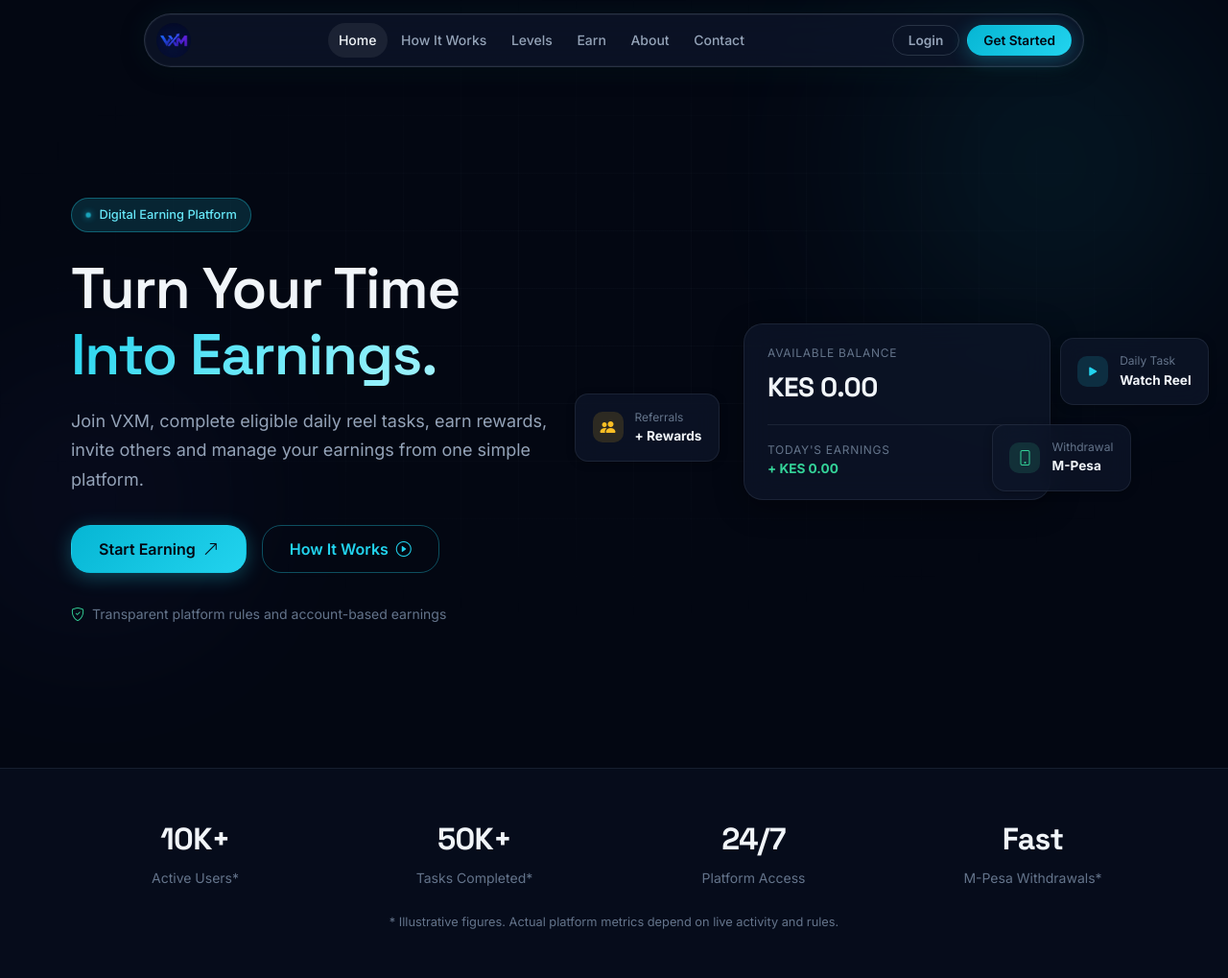
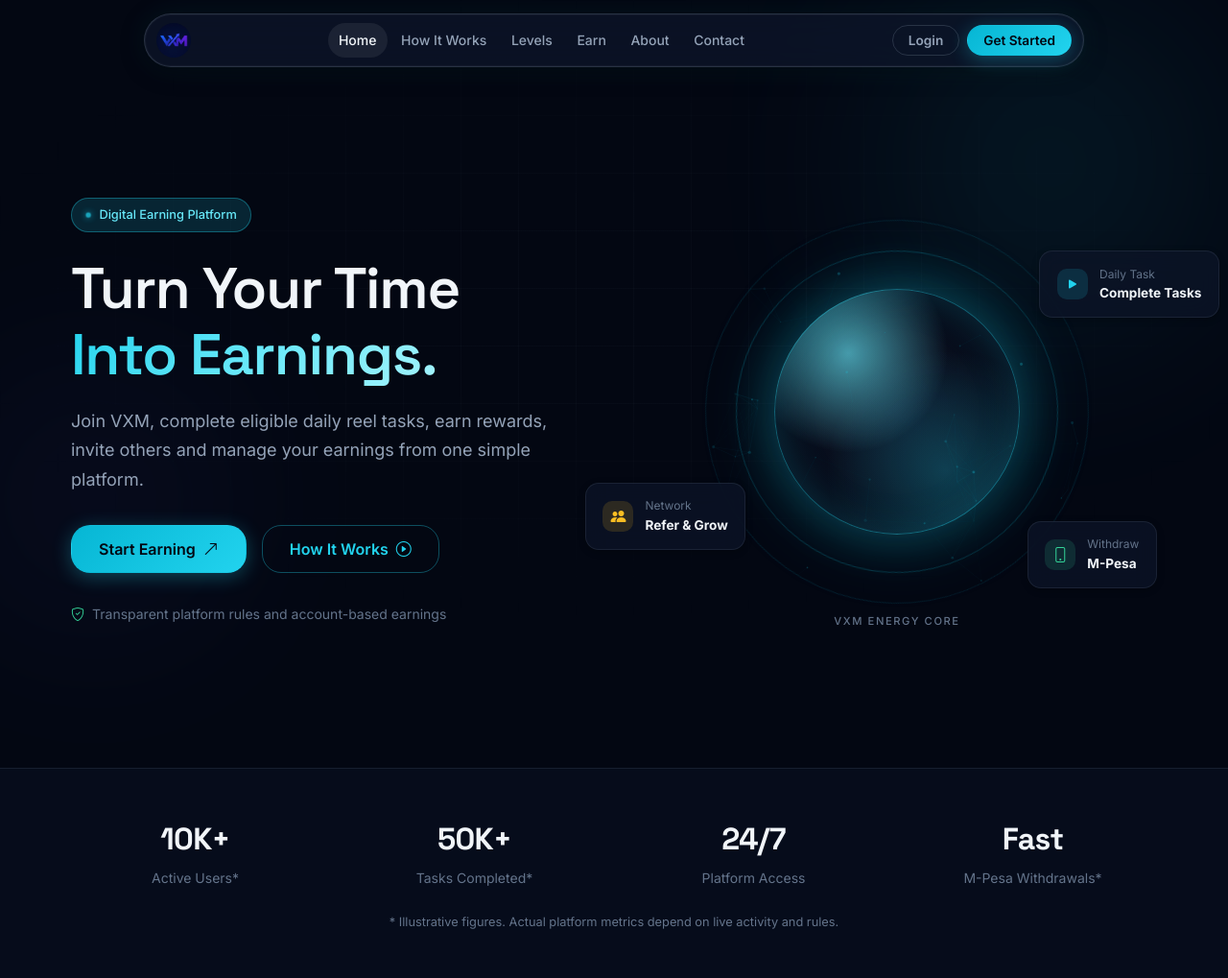
Before and after one commit to samsonnyaga474/VXM, a PHP site: page / in a window 1280 px wide. Shown: the top 1019 px of the page at 96% size. Run offline with PHP 8.4, Linux system fonts and the light colour scheme.

Commit message:
feat: complete VXM immersive redesign

```diff
--- a/assets/css/vxm.css
+++ b/assets/css/vxm.css
@@ -1178,3 +1178,76 @@ h4 { font-size: 1.125rem; }
   clip: rect(0,0,0,0);
   border: 0;
 }
+
+/* Final Experience Pass */
+.vxm-core-wrap {
+  position: relative; width: 100%; max-width: 400px; aspect-ratio: 1; margin: 0 auto;
+  perspective: 1200px; transform-style: preserve-3d;
+}
+#vxmCore {
+  position: relative; width: 100%; height: 100%; transform-style: preserve-3d;
+  will-change: transform, opacity;
+}
+.vxm-core-orb {
+  position: absolute; inset: 18%; border-radius: 50%;
+  background:
+    radial-gradient(circle at 30% 26%, rgba(103,232,249,0.65), transparent 40%),
+    radial-gradient(circle at 70% 74%, rgba(34,211,238,0.25), transparent 48%),
+    radial-gradient(circle at 50% 50%, rgba(15,23,42,0.94), #030712);
+  box-shadow: 0 0 55px rgba(34,211,238,0.3), 0 0 110px rgba(34,211,238,0.14), inset 0 0 40px rgba(34,211,238,0.2);
+  border: 1px solid rgba(34,211,238,0.42);
+}
+.vxm-core-ring {
+  position: absolute; inset: 8%; border-radius: 50%;
+  border: 1px solid rgba(34,211,238,0.22); animation: coreSpin 24s linear infinite;
+}
+.vxm-core-ring.outer {
+  inset: 0; border-color: rgba(34,211,238,0.12); animation-duration: 36s; animation-direction: reverse;
+}
+@keyframes coreSpin { from { transform: rotate(0deg); } to { transform: rotate(360deg); } }
+#vxmCoreCanvas {
+  position: absolute; inset: 0; width: 100%; height: 100%; border-radius: 50%;
+  pointer-events: none; opacity: 0.9;
+}
+.vxm-core-label {
+  position: absolute; bottom: -1.75rem; left: 0; right: 0; text-align: center;
+  font-size: 0.7rem; letter-spacing: 0.14em; text-transform: uppercase;
+  color: var(--text-muted); font-weight: 500;
+}
+.page-hero {
+  padding: calc(var(--nav-clearance) + 2.5rem) 0 3.5rem; position: relative; overflow: hidden;
+}
+.page-hero .page-hero-glow {
+  position: absolute; width: 50%; height: 60%; top: -10%; right: -10%;
+  background: radial-gradient(circle, rgba(34,211,238,0.1), transparent 70%); pointer-events: none;
+}
+.page-hero h1 {
+  font-family: var(--font-display); font-size: clamp(2rem, 4vw, 3rem); font-weight: 700;
+  line-height: 1.15; margin-bottom: 1rem;
+}
+.page-hero .lead {
+  font-size: 1.1rem; color: var(--text-secondary); max-width: 540px; line-height: 1.6;
+}
+.auth-shell {
+  min-height: 100vh; display: flex; align-items: center; justify-content: center;
+  padding: 2rem 1rem; background: var(--bg-deep); position: relative;
+}
+.auth-shell::before {
+  content: ''; position: absolute; inset: 0;
+  background:
+    radial-gradient(ellipse 60% 40% at 50% 0%, rgba(34,211,238,0.07), transparent),
+    radial-gradient(ellipse 40% 30% at 80% 80%, rgba(34,211,238,0.035), transparent);
+  pointer-events: none;
+}
+.auth-card {
+  width: 100%; max-width: 420px; background: var(--bg-card-solid);
+  border: 1px solid var(--border); border-radius: var(--radius-lg, 16px);
+  padding: 2.25rem; box-shadow: 0 20px 60px rgba(0,0,0,0.4); position: relative; z-index: 1;
+}
+@media (prefers-reduced-motion: reduce) {
+  .vxm-core-ring, .vxm-core-orb, #vxmCore { animation: none !important; transition: none !important; }
+  .reveal { opacity: 1 !important; transform: none !important; }
+}
+@media (max-width: 900px) {
+  .vxm-core-wrap { max-width: 250px; margin-top: 1.5rem; }
+}
--- a/assets/js/hero.js
+++ b/assets/js/hero.js
@@ -1,137 +1,143 @@
 /**
- * VXM Cinematic Scroll-Driven Hero
- * Lightweight canvas particles + GSAP ScrollTrigger sequence
- * Respects prefers-reduced-motion
+ * VXM Homepage Motion System — Final Experience Pass
+ * Coordinated: Mouse (local) + Scroll (narrative) + Time (ambient)
+ * Lightweight RAF. Respects reduced-motion and mobile.
  */
+(function () {
+  'use strict';
+  const reduced = window.matchMedia('(prefers-reduced-motion: reduce)').matches;
+  const isTouch = window.matchMedia('(hover: none) and (pointer: coarse)').matches;
+  const fine = window.matchMedia('(pointer: fine)').matches;
+  let scrollProgress = 0, targetScroll = 0;
+  let mouseX = 0, mouseY = 0, curMX = 0, curMY = 0;
+  const core = document.getElementById('vxmCore');
+  const layers = document.querySelectorAll('[data-parallax]');
+  const hero = document.getElementById('hero');
 
-(function () {
-  const reduced = window.matchMedia('(prefers-reduced-motion: reduce)').matches;
-
-  // ---------- Canvas ambient particles ----------
-  const canvas = document.getElementById('heroCanvas');
-  if (canvas) {
+  const canvas = document.getElementById('vxmCoreCanvas');
+  if (canvas && !reduced) {
     const ctx = canvas.getContext('2d');
-    let w, h, particles = [];
-    const COUNT = reduced ? 20 : 60;
-
+    let particles = [];
+    const COUNT = isTouch ? 18 : 42;
     function resize() {
-      w = canvas.width = window.innerWidth;
-      h = canvas.height = window.innerHeight;
+      const parent = canvas.parentElement;
+      if (!parent) return;
+      const rect = parent.getBoundingClientRect();
+      const dpr = Math.min(window.devicePixelRatio || 1, 2);
+      canvas.width = Math.floor(rect.width * dpr);
+      canvas.height = Math.floor(rect.height * dpr);
+      canvas.style.width = rect.width + 'px';
+      canvas.style.height = rect.height + 'px';
+      ctx.setTransform(dpr, 0, 0, dpr, 0, 0);
     }
-
-    function createParticles() {
+    function create() {
       particles = [];
+      const w = canvas.clientWidth || 400, h = canvas.clientHeight || 400;
       for (let i = 0; i < COUNT; i++) {
-        particles.push({
-          x: Math.random() * w,
-          y: Math.random() * h,
-          r: Math.random() * 1.8 + 0.4,
-          vx: (Math.random() - 0.5) * 0.3,
-          vy: (Math.random() - 0.5) * 0.3,
-          a: Math.random() * 0.4 + 0.1
-        });
+        particles.push({ x: Math.random()*w, y: Math.random()*h, r: Math.random()*1.4+0.3, vx: (Math.random()-0.5)*0.18, vy: (Math.random()-0.5)*0.18, a: Math.random()*0.28+0.05 });
       }
     }
-
     function draw() {
+      const w = canvas.clientWidth || 400, h = canvas.clientHeight || 400;
       ctx.clearRect(0, 0, w, h);
       for (const p of particles) {
-        p.x += p.vx;
-        p.y += p.vy;
+        p.x += p.vx; p.y += p.vy;
         if (p.x < 0 || p.x > w) p.vx *= -1;
         if (p.y < 0 || p.y > h) p.vy *= -1;
-        ctx.beginPath();
-        ctx.arc(p.x, p.y, p.r, 0, Math.PI * 2);
-        ctx.fillStyle = `rgba(56, 189, 248, ${p.a})`;
-        ctx.fill();
+        ctx.beginPath(); ctx.arc(p.x, p.y, p.r, 0, Math.PI*2);
+        ctx.fillStyle = 'rgba(34,211,238,' + p.a + ')'; ctx.fill();
       }
-      // subtle connecting lines
-      if (!reduced) {
-        for (let i = 0; i < particles.length; i++) {
-          for (let j = i + 1; j < particles.length; j++) {
-            const a = particles[i], b = particles[j];
-            const dx = a.x - b.x, dy = a.y - b.y;
-            const dist = Math.sqrt(dx * dx + dy * dy);
-            if (dist < 120) {
-              ctx.beginPath();
-              ctx.moveTo(a.x, a.y);
-              ctx.lineTo(b.x, b.y);
-              ctx.strokeStyle = `rgba(56, 189, 248, ${0.08 * (1 - dist / 120)})`;
-              ctx.stroke();
-            }
+      for (let i = 0; i < particles.length; i++) {
+        for (let j = i+1; j < particles.length; j++) {
+          const a = particles[i], b = particles[j];
+          const dx = a.x-b.x, dy = a.y-b.y, dist = Math.sqrt(dx*dx+dy*dy);
+          if (dist < 90) {
+            ctx.beginPath(); ctx.moveTo(a.x, a.y); ctx.lineTo(b.x, b.y);
+            ctx.strokeStyle = 'rgba(34,211,238,' + (0.05*(1-dist/90)) + ')'; ctx.stroke();
           }
         }
       }
       requestAnimationFrame(draw);
     }
-
-    resize();
-    createParticles();
-    draw();
-    window.addEventListener('resize', () => { resize(); createParticles(); });
+    resize(); create(); draw();
+    window.addEventListener('resize', function(){ resize(); create(); }, {passive:true});
   }
 
-  // ---------- Scroll-driven text sequence ----------
-  if (typeof gsap === 'undefined' || reduced) {
-    // Fallback: simple fade-in
-    ['heroTag', 'heroTitle', 'heroSub', 'heroCta'].forEach((id, i) => {
-      const el = document.getElementById(id);
-      if (el) {
-        el.style.opacity = '1';
-        el.style.transform = 'none';
-        el.style.transition = `opacity 0.6s ${i * 0.1}s`;
-      }
-    });
-    return;
+  function updateScrollProgress() {
+    const y = window.pageYOffset || document.documentElement.scrollTop;
+    targetScroll = Math.min(Math.max(y / 1100, 0), 1);
+  }
+  window.addEventListener('scroll', updateScrollProgress, {passive:true});
+  updateScrollProgress();
+
+  if (!reduced && fine && !isTouch) {
+    window.addEventListener('mousemove', function(e) {
+      if (!hero) return;
+      const r = hero.getBoundingClientRect();
+      mouseX = (e.clientX - (r.left + r.width/2)) / Math.max(r.width, 1);
+      mouseY = (e.clientY - (r.top + r.height/2)) / Math.max(r.height, 1);
+    }, {passive:true});
   }
 
-  gsap.registerPlugin(ScrollTrigger);
+  function tick() {
+    scrollProgress += (targetScroll - scrollProgress) * 0.08;
+    curMX += (mouseX - curMX) * 0.06;
+    curMY += (mouseY - curMY) * 0.06;
+    if (core) {
+      const rotY = curMX * 14 + scrollProgress * 25;
+      const rotX = -curMY * 10 + scrollProgress * -8;
+      const tx = curMX * 18 + scrollProgress * -30;
+      const ty = curMY * 14 + scrollProgress * 40;
+      const scale = 1 - scrollProgress * 0.18;
+      const opacity = 1 - scrollProgress * 0.45;
+      core.style.transform = 'translate3d('+tx+'px,'+ty+'px,0) rotateX('+rotX+'deg) rotateY('+rotY+'deg) scale('+scale+')';
+      core.style.opacity = String(Math.max(opacity, 0.15));
+    }
+    layers.forEach(function(el) {
+      const d = parseFloat(el.getAttribute('data-parallax')) || 1;
+      const mx = curMX * 26 * d + scrollProgress * (-12 * d);
+      const my = curMY * 18 * d + scrollProgress * (18 * d);
+      el.style.transform = 'translate3d('+mx+'px,'+my+'px,0)';
+      el.style.opacity = String(Math.max(1 - scrollProgress * 0.7, 0.1));
+    });
+    requestAnimationFrame(tick);
+  }
+  if (!reduced) tick();
+  else if (core) { core.style.transform = 'none'; core.style.opacity = '1'; }
 
-  const tl = gsap.timeline({
-    scrollTrigger: {
-      trigger: '#hero',
-      start: 'top top',
-      end: '+=180%',
-      pin: true,
-      scrub: 0.8,
-      anticipatePin: 1
-    }
+  const reveals = document.querySelectorAll('.reveal, .story-block');
+  if (reveals.length && 'IntersectionObserver' in window) {
+    const io = new IntersectionObserver(function(entries) {
+      entries.forEach(function(entry) {
+        if (entry.isIntersecting) {
+          entry.target.classList.add('visible');
+          const s = entry.target.closest('[data-story]');
+          if (s) s.classList.add('in-view');
+          io.unobserve(entry.target);
+        }
+      });
+    }, {threshold:0.12, rootMargin:'0px 0px -6% 0px'});
+    reveals.forEach(function(el){ io.observe(el); });
+  } else {
+    reveals.forEach(function(el){ el.classList.add('visible'); });
+  }
+
+  document.querySelectorAll('a[href^="#"]').forEach(function(a) {
+    a.addEventListener('click', function(e) {
+      const id = this.getAttribute('href');
+      if (!id || id.length < 2) return;
+      const t = document.querySelector(id);
+      if (!t) return;
+      e.preventDefault();
+      const top = t.getBoundingClientRect().top + window.pageYOffset - 80;
+      window.scrollTo({ top: top, behavior: reduced ? 'auto' : 'smooth' });
+    });
   });
 
-  // Stage 1 — Intro
-  tl.to('#heroTag', { opacity: 1, y: 0, duration: 0.4 }, 0)
-    .to('#heroTitle', { opacity: 1, y: 0, duration: 0.5 }, 0.1)
-    .to('#heroSub', { opacity: 1, y: 0, duration: 0.4 }, 0.25)
-    .to('#heroCta', { opacity: 1, y: 0, duration: 0.4 }, 0.4);
-
-  // Stage 2 — Shift messaging (digital environment)
-  tl.to('#heroTitle', {
-    opacity: 0.15,
-    scale: 0.92,
-    filter: 'blur(4px)',
-    duration: 0.5
-  }, 1.0)
-    .to('#heroSub', { opacity: 0, duration: 0.3 }, 1.0)
-    .to('#heroCta', { opacity: 0, duration: 0.3 }, 1.0)
-    .to('#heroTag', { opacity: 0, duration: 0.3 }, 1.0);
-
-  // Stage 3 — New headline appears
-  tl.set('#heroTitle', {
-    text: 'WORK. GROW. EARN.',
-    filter: 'blur(0px)',
-    scale: 1,
-    y: 20
-  }, 1.5)
-    .to('#heroTitle', { opacity: 1, y: 0, duration: 0.5 }, 1.5)
-    .set('#heroSub', {
-      text: 'Tasks become earnings. Referrals become growth. Your wallet becomes progress.',
-      y: 15
-    }, 1.7)
-    .to('#heroSub', { opacity: 1, y: 0, duration: 0.4 }, 1.7);
-
-  // Stage 4 — Fade toward main site
-  tl.to('#scrollHint', { opacity: 0, duration: 0.3 }, 2.2)
-    .to('#heroTitle', { opacity: 0.4, duration: 0.4 }, 2.4)
-    .to('#heroSub', { opacity: 0.3, duration: 0.4 }, 2.4);
-
+  const nav = document.getElementById('mainNav');
+  if (nav) {
+    const onS = function(){ nav.classList.toggle('scrolled', window.scrollY > 24); };
+    window.addEventListener('scroll', onS, {passive:true});
+    onS();
+  }
 })();
--- a/forgot-password.html
+++ b/forgot-password.html
@@ -15,13 +15,13 @@
   <link rel="stylesheet" href="assets/css/vxm.css" />
 </head>
 <body>
-  <div class="auth-page">
+  <div class="auth-shell">
     <div class="auth-card">
       <a href="index.html" class="logo">
         <img src="images/logo.jpg" alt="VXM" onerror="this.style.display='none'" />
       </a>
       <h1>Reset password</h1>
-      <p class="subtitle">Enter your email and we'll send a reset link if an account exists.</p>
+      <p class="auth-sub">Enter your email and we'll send a reset link if an account exists.</p>
       <form action="forgot-password.php" method="post">
         <div class="form-group">
           <label class="form-label" for="email">Email</label>
--- a/index.html
+++ b/index.html
@@ -56,7 +56,7 @@
   </div>
 
   <!-- Hero -->
-  <section class="hero">
+  <section class="hero" id="hero">
     <div class="hero-bg">
       <div class="hero-glow hero-glow-1"></div>
       <div class="hero-glow hero-glow-2"></div>
@@ -91,35 +91,33 @@
           </div>
         </div>
         <div class="hero-visual reveal">
-          <div class="float-card main">
-            <div class="label">Available Balance</div>
-            <div class="value">KES 0.00</div>
-            <div class="sub">
-              <div>
-                <div class="label" style="margin:0">Today's Earnings</div>
-                <strong class="text-success">+ KES 0.00</strong>
-              </div>
-              <div class="text-success"><i class="bi bi-arrow-up"></i></div>
+          <div class="vxm-core-wrap" data-parallax="0.3">
+            <div id="vxmCore">
+              <div class="vxm-core-ring outer"></div>
+              <div class="vxm-core-ring"></div>
+              <div class="vxm-core-orb"></div>
+              <canvas id="vxmCoreCanvas" aria-hidden="true"></canvas>
             </div>
+            <div class="vxm-core-label">VXM Energy Core</div>
           </div>
-          <div class="float-mini task">
+          <div class="float-mini task" data-parallax="0.65" style="top:8%;right:-12%;">
             <i class="bi bi-play-fill"></i>
             <div>
               <div class="text-muted" style="font-size:0.75rem">Daily Task</div>
-              <strong>Watch Reel</strong>
+              <strong>Complete Tasks</strong>
             </div>
           </div>
-          <div class="float-mini ref">
+          <div class="float-mini ref" data-parallax="0.95" style="bottom:14%;left:-10%;">
             <i class="bi bi-people-fill"></i>
             <div>
-              <div class="text-muted" style="font-size:0.75rem">Referrals</div>
-              <strong>+ Rewards</strong>
+              <div class="text-muted" style="font-size:0.75rem">Network</div>
+              <strong>Refer & Grow</strong>
             </div>
           </div>
-          <div class="float-mini mpesa">
+          <div class="float-mini mpesa" data-parallax="0.8" style="bottom:4%;right:0;">
             <i class="bi bi-phone"></i>
             <div>
-              <div class="text-muted" style="font-size:0.75rem">Withdrawal</div>
+              <div class="text-muted" style="font-size:0.75rem">Withdraw</div>
               <strong>M-Pesa</strong>
             </div>
           </div>
@@ -357,6 +355,7 @@
   </footer>
 
   <script src="assets/js/main.js"></script>
+  <script src="assets/js/hero.js"></script>
   <style>
     @media (max-width: 900px) {
       .hero .container > div { grid-template-columns: 1fr !important; }
--- a/login.html
+++ b/login.html
@@ -15,13 +15,13 @@
   <link rel="stylesheet" href="assets/css/vxm.css" />
 </head>
 <body>
-  <div class="auth-page">
+  <div class="auth-shell">
     <div class="auth-card">
       <a href="index.html" class="logo">
         <img src="images/logo.jpg" alt="VXM" onerror="this.style.display='none'" />
       </a>
       <h1>Welcome back</h1>
-      <p class="subtitle">Sign in to your VXM account to continue.</p>
+      <p class="auth-sub">Sign in to your VXM account to continue.</p>
       <form action="login.php" method="post" id="loginForm">
         <div class="form-group">
           <label class="form-label" for="email">Email</label>
--- a/register.html
+++ b/register.html
@@ -15,13 +15,13 @@
   <link rel="stylesheet" href="assets/css/vxm.css" />
 </head>
 <body>
-  <div class="auth-page">
+  <div class="auth-shell">
     <div class="auth-card">
       <a href="index.html" class="logo">
         <img src="images/logo.jpg" alt="VXM" onerror="this.style.display='none'" />
       </a>
       <h1>Create your account</h1>
-      <p class="subtitle">Join VXM and start your earning journey.</p>
+      <p class="auth-sub">Join VXM and start your earning journey.</p>
       <form action="register.php" method="post" id="registerForm">
         <div class="form-group">
           <label class="form-label" for="name">Full name</label>
```
Also changed, not shown: DESIGN.md (added, +40 -0 lines), about.html (+11 -0 lines), assets/css/dashboard.css (+13 -0 lines), contact.html (+11 -0 lines), earn.html (+11 -0 lines), how-it-works.html (+11 -0 lines), levels.html (+11 -0 lines), README.md.
